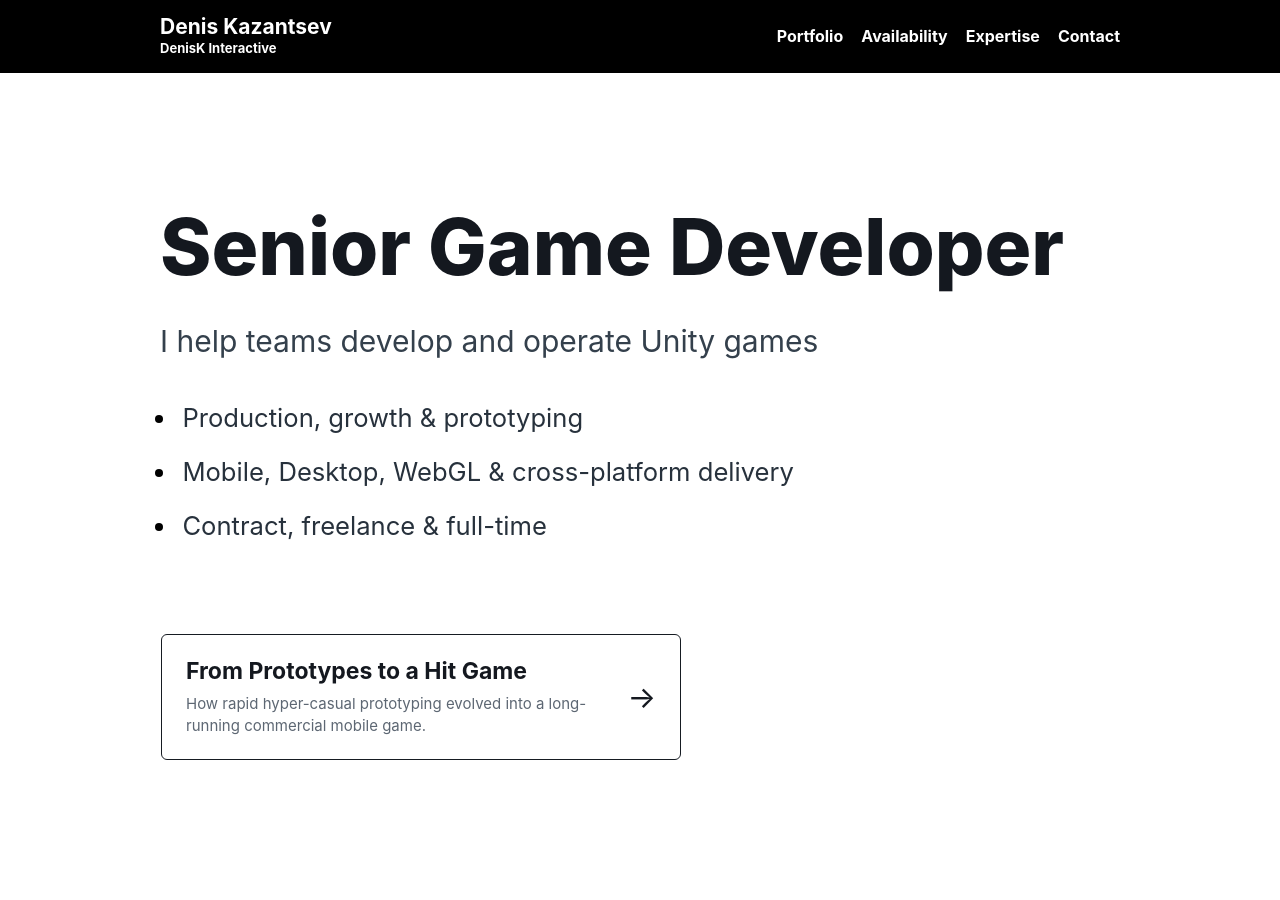
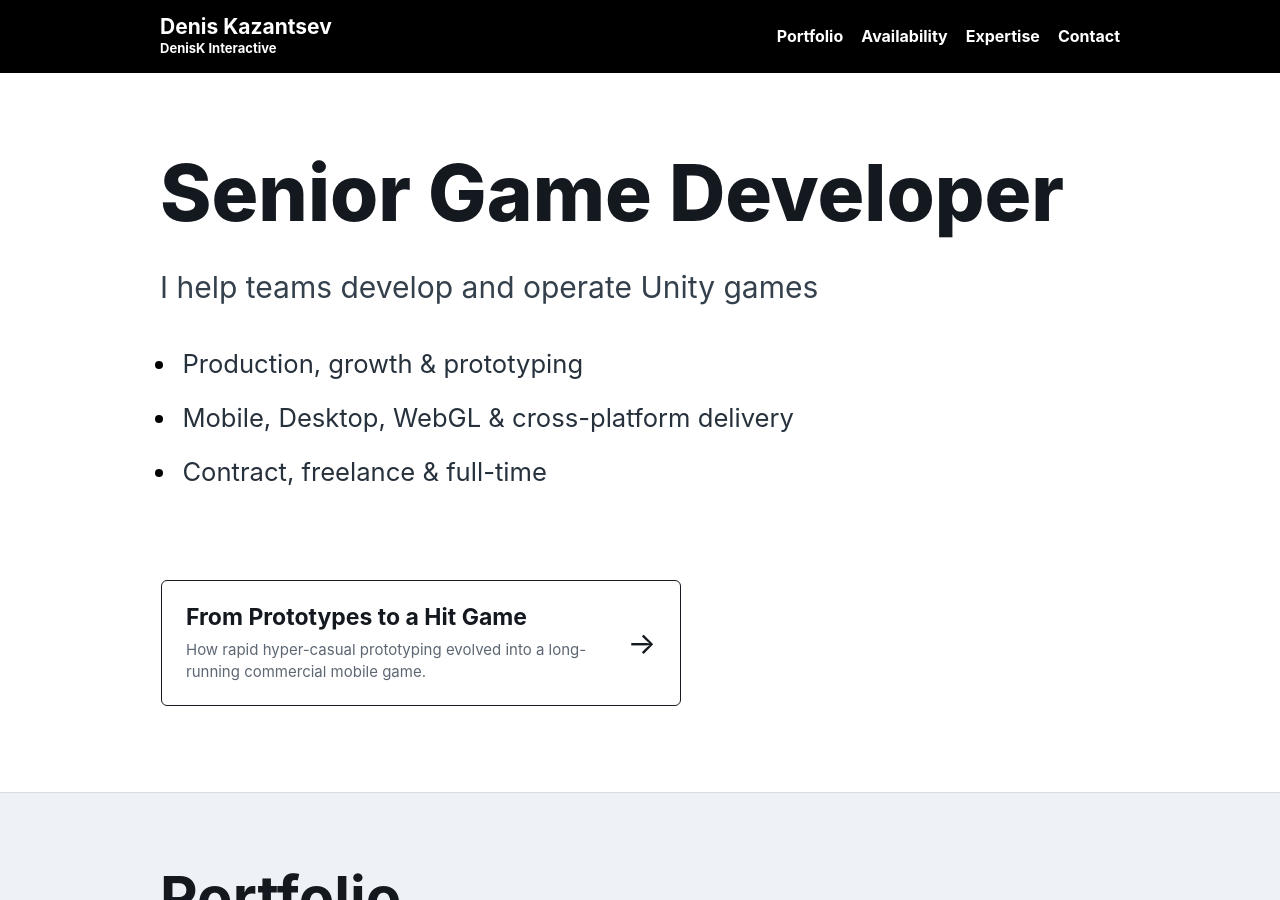
Before and after one commit to JokerDen/denisk, a Jekyll site: the page built from index.md, in a window 1280 px wide and 900 px high. Built offline with Jekyll 4.4.1, drawn with Linux system fonts in a browser that asks for light colours.

Commit message:
try height

```diff
--- a/assets/css/site.css
+++ b/assets/css/site.css
@@ -140,9 +140,9 @@ section:nth-of-type(even) {
 }
 
 .hero {
-  min-height: calc(100svh - var(--header-height));
+  min-height: 720px;
   align-items: center;
-  padding-block: clamp(72px, 9vw, 112px);
+  padding-block: 72px;
 }
 
 .eyebrow {
@@ -1266,7 +1266,7 @@ strong {
 }
 
 .contact {
-  min-height: min(680px, calc(100svh - var(--header-height)));
+  min-height: 680px;
   align-items: center;
 }
 
@@ -1361,7 +1361,12 @@ strong {
   }
 
   .hero {
+    min-height: 640px;
     padding-block: 56px;
+  }
+
+  .contact {
+    min-height: 520px;
   }
 
   .featured-work {
```
